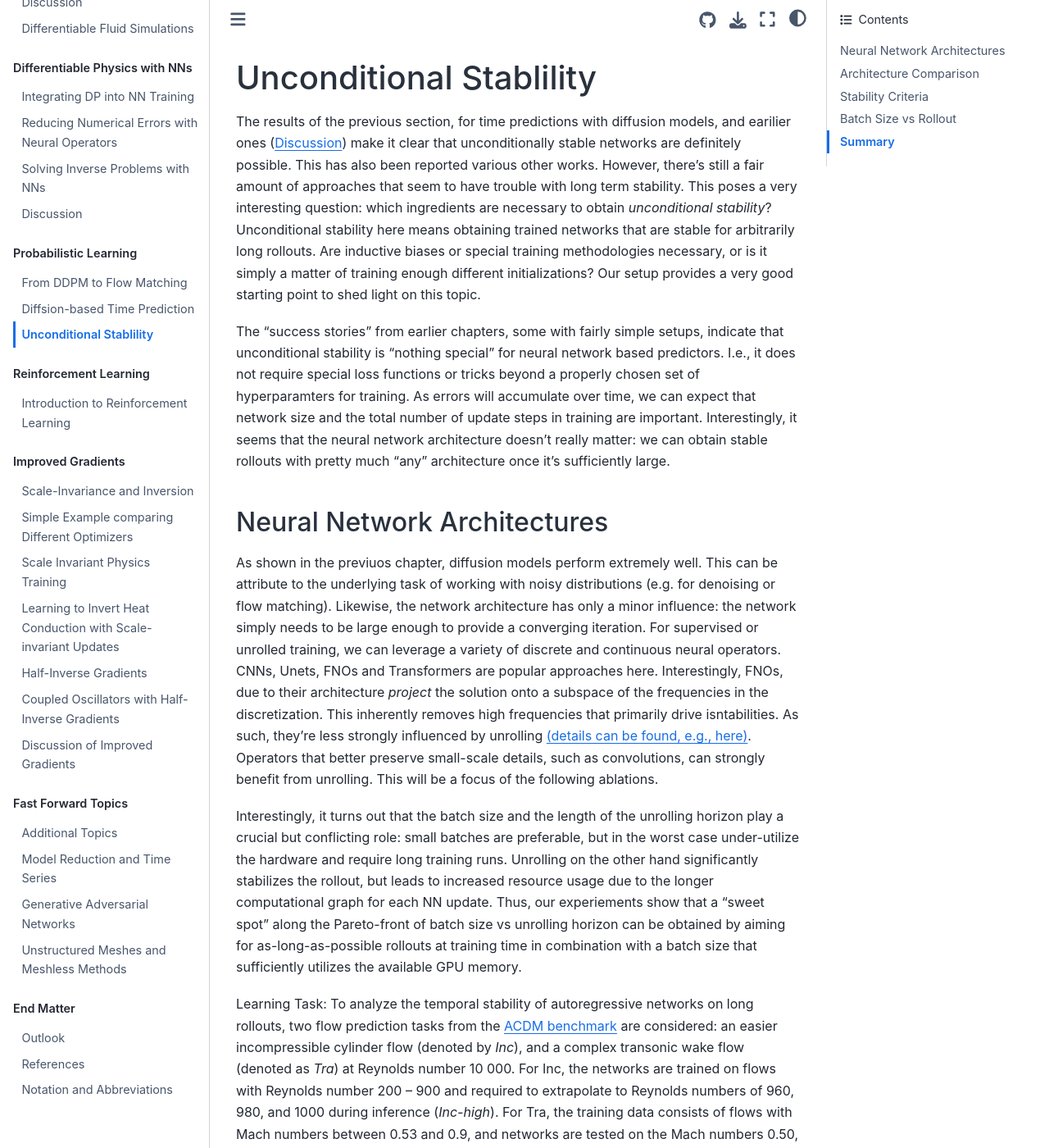
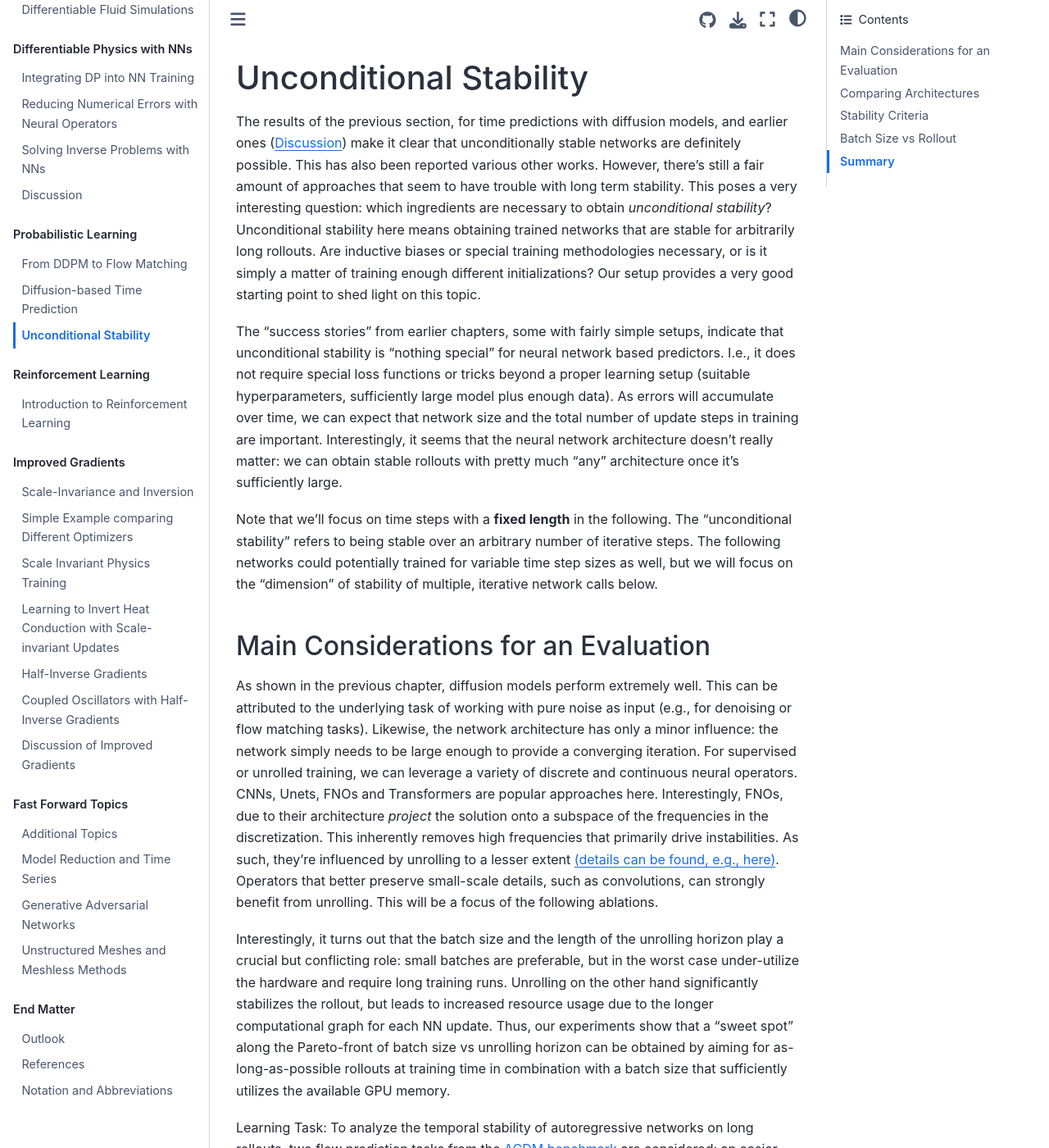
Before and after one commit to tum-pbs/pbdl-book, a Jupyter Book: the page built from probmodels-uncond.md, in a window 1280 px wide and 1400 px high. Shown: the whole window at 82% size. Built offline with Jupyter Book 1.0.4 settings and Sphinx 7.4.7 and the Sphinx Book theme 1.1.4, drawn with Linux system fonts in a browser that asks for light colours; pages that are not in the unit, such as notebooks, are missing from menus; some of the changed text lies outside the part shown.

Commit message:
fixed typos Georg

````diff
--- a/_config.yml
+++ b/_config.yml
@@ -2,9 +2,9 @@
 # Learn more at https://jupyterbook.org/customize/config.html
 
 title: Physics-based Deep Learning
-author: N. Thuerey, P. Holl, M. Mueller, P. Schnell, F. Trost, K. Um
+author: N. Thuerey, B. Holzschuh, P. Holl, G. Kohl, P. Schnell, F. Trost
 logo: resources/logo.jpg
-copyright: "2021,2022"
+copyright: "2021 - 2025"
 only_build_toc_files: true
 
 launch_buttons:
--- a/probmodels-uncond.md
+++ b/probmodels-uncond.md
@@ -1,34 +1,34 @@
-Unconditional Stablility
+Unconditional Stability
 =======================
 
-The results of the previous section, for time predictions with diffusion models, and earilier ones ({doc}`diffphys-discuss`)
+The results of the previous section, for time predictions with diffusion models, and earlier ones ({doc}`diffphys-discuss`)
 make it clear that unconditionally stable networks are definitely possible.
 This has also been reported various other works. However, there's still a fair amount of approaches that seem to have trouble with long term stability.
 This poses a very interesting question: which ingredients are necessary to obtain _unconditional stability_?
 Unconditional stability here means obtaining trained networks that are stable for arbitrarily long rollouts. Are inductive biases or special training methodologies necessary, or is it simply a matter of training enough different initializations? Our setup provides a very good starting point to shed light on this topic.
 
-The "success stories" from earlier chapters, some with fairly simple setups, indicate that unconditional stability is “nothing special” for neural network based predictors. I.e., it does not require special loss functions or tricks beyond a properly chosen set of hyperparamters for training. As errors will accumulate over time, we can expect that network size and the total number of update steps in training are important. Interestingly, it seems that the neural network architecture doesn’t really matter: we can obtain stable rollouts with pretty much “any” architecture once it’s sufficiently large.
+The "success stories" from earlier chapters, some with fairly simple setups, indicate that unconditional stability is “nothing special” for neural network based predictors. I.e., it does not require special loss functions or tricks beyond a proper learning setup (suitable hyperparameters, sufficiently large model plus enough data).
+As errors will accumulate over time, we can expect that network size and the total number of update steps in training are important. Interestingly, it seems that the neural network architecture doesn’t really matter: we can obtain stable rollouts with pretty much “any” architecture once it’s sufficiently large.
 
-## Neural Network Architectures
+Note that we'll focus on time steps with a **fixed length** in the following. The "unconditional stability" refers to being stable over an arbitrary number of iterative steps. The following networks could potentially trained for variable time step sizes as well, but we will focus on the "dimension" of stability of multiple, iterative network calls below.
 
-As shown in the previuos chapter, diffusion models perform extremely well. This can be attribute to the underlying task of working with noisy distributions (e.g. for denoising or flow matching). Likewise, the network architecture has only a minor influence: the network simply needs to be large enough to provide a converging iteration. For supervised  or unrolled training, we can leverage a variety of discrete and continuous neural operators. CNNs, Unets, FNOs and Transformers are popular approaches here.
-Interestingly, FNOs, due to their architecture _project_ the solution onto a subspace of the frequencies in the discretization. This inherently removes high frequencies that primarily drive isntabilities. As such, they're less strongly influenced by unrolling [(details can be found, e.g., here)](https://tum-pbs.github.io/apebench-paper/).
+## Main Considerations for an Evaluation
+
+As shown in the previous chapter, diffusion models perform extremely well. This can be attributed to the underlying task of working with pure noise as input (e.g., for denoising or flow matching tasks). Likewise, the network architecture has only a minor influence: the network simply needs to be large enough to provide a converging iteration. For supervised  or unrolled training, we can leverage a variety of discrete and continuous neural operators. CNNs, Unets, FNOs and Transformers are popular approaches here.
+Interestingly, FNOs, due to their architecture _project_ the solution onto a subspace of the frequencies in the discretization. This inherently removes high frequencies that primarily drive instabilities. As such, they're influenced by unrolling to a lesser extent [(details can be found, e.g., here)](https://tum-pbs.github.io/apebench-paper/).
 Operators that better preserve small-scale details, such as convolutions, can strongly benefit from unrolling. This will be a focus of the following ablations.
 
-Interestingly, it turns out that the batch size and the length of the unrolling horizon play a crucial but conflicting role: small batches are preferable, but in the worst case under-utilize the hardware and require long training runs. Unrolling on the other hand significantly stabilizes the rollout, but leads to increased resource usage due to the longer computational graph for each NN update. Thus, our experiements show that a “sweet spot” along the Pareto-front of batch size vs unrolling horizon can be obtained by aiming for as-long-as-possible rollouts at training time in combination with a batch size that sufficiently utilizes the available GPU memory.
+Interestingly, it turns out that the batch size and the length of the unrolling horizon play a crucial but conflicting role: small batches are preferable, but in the worst case under-utilize the hardware and require long training runs. Unrolling on the other hand significantly stabilizes the rollout, but leads to increased resource usage due to the longer computational graph for each NN update. Thus, our experiments show that a “sweet spot” along the Pareto-front of batch size vs unrolling horizon can be obtained by aiming for as-long-as-possible rollouts at training time in combination with a batch size that sufficiently utilizes the available GPU memory.
 
-Learning Task: To analyze the temporal stability of autoregressive networks on long rollouts, two flow prediction tasks from the [ACDM benchmark](https://github.com/tum-pbs/autoreg-pde-diffusion) are considered: an easier incompressible cylinder flow (denoted by _Inc_), and a complex transonic wake flow (denoted as _Tra_) at Reynolds number 10 000. For Inc, the networks are trained on flows with Reynolds number 200 – 900 and required to extrapolate to Reynolds numbers of 960, 980, and 1000 during inference (_Inc-high_). For Tra, the training data consists of flows with Mach numbers between 0.53 and 0.9, and networks are tested on the Mach numbers 0.50, 0.51, and 0.52 (denoted by _Tra-ext_). This Mach number is tough as
+Learning Task: To analyze the temporal stability of autoregressive networks on long rollouts, two flow prediction tasks from the [ACDM benchmark](https://github.com/tum-pbs/autoreg-pde-diffusion) are considered: an easier incompressible cylinder flow (denoted by _Inc_), and a complex transonic wake flow (denoted by _Tra_) at Reynolds number 10 000. For Inc, the networks are trained on flows with Reynolds number 200 – 900 and required to extrapolate to Reynolds numbers of 960, 980, and 1000 during inference (_Inc-high_). For Tra, the training data consists of flows with Mach numbers between 0.53 and 0.9, and networks are tested on the Mach numbers 0.50, 0.51, and 0.52 (denoted by _Tra-ext_). This Mach number is tough as it contains a substantial amounts of shocks that interact with the flow.
 For each sequences in both data sets, three training runs of each architecture are unrolled over 200.000 steps. This unrolling length is no proof that these networks yield infinitely long stable rollouts, but they feature an extremely small probability for blowups.
 
-## Architecture Comparison
+## Comparing Architectures
 
 As a first comparison, we'll train three network architectures with an identical U-Net architecture, that use different stabilization techniques. This comparison shows that it is possible to successfully achieve the task "unconditional stability" in different ways:
 - Unrolled training (_U-Net-ut_) where gradients are backpropagated through multiple time steps during training.
 - Networks trained on a single prediction step with added training noise (_U-Net-tn_). This technique is known to improve stability by reducing data shift, as the added noise emulates errors that accumulate during inference.
 - Autoregressive conditional diffusion models (ACDM). A denoising diffusion model is conditioned on the previous time step and iteratively refines noise to create a prediction for the next step, as shown in {doc}`probmodels-time`.
-
-NT_DEBUG, todo, more ACDM discussion below!
-    images from : 2024-08-05-long-rollout-www/Long Rollouts/imgs/
 
 
 ```{figure} resources/probmodels-uncond01.png
@@ -76,7 +76,7 @@ Three factors that did not substantially impact rollout stability in experiments
 ## Batch Size vs Rollout
 
 Interestingly, the batch size turns out to be an important factor:
-it can substantially impact the stability of autoregressive networks. This is similar to the image domain, where smaller batches are know to improve generalization (this is the motivation for using mini-batching instead of gradients over the full data set). The impact of the batch size on the stability and training time is shown in the figure below, for both investigated data sets. Networks that only come close to the ideal rollout lenght at a large batch size, can be stabilized with smaller batches. However, this effect does not completely remove the need for unrolled training, as networks without unrolling were unstable across all tested batch sizes. For the Inc case, the U-Net width was reduced by a factor of 8 across layers (in comparison to above), to artifically increase the difficulty of this task. Otherwise all parameter configurations would already be stable and show the effect of varying the batchsize.
+it can substantially impact the stability of autoregressive networks. This is similar to the image domain, where smaller batches are know to improve generalization (this is the motivation for using mini-batching instead of gradients over the full data set). The impact of the batch size on the stability and training time is shown in the figure below, for both investigated data sets. Networks that only come close to the ideal rollout length at a large batch size, can be stabilized with smaller batches. However, this effect does not completely remove the need for unrolled training, as networks without unrolling were unstable across all tested batch sizes. For the Inc case, the U-Net width was reduced by a factor of 8 across layers (in comparison to above), to artificially increase the difficulty of this task. Otherwise all parameter configurations would already be stable and show the effect of varying the batchsize.
 
 ```{figure} resources/probmodels-uncond04a.png
 ---
@@ -91,7 +91,7 @@ Percentage of stable runs and training time for different combinations of rollou
 height: 210px
 name: probmodels-uncond04b
 ---
-Percentage of stable runs and training time for rollout length and batch size for the Inc-high data set. Grey again indicates out-of-memory (mem) or overly high computations (-).
+Percentage of stable runs and training time for rollout length and batch size for the Inc-high data set. Grey again indicates out-of-memory (mem) or overly high computational demands (-).
 ```
 
 This shows that increasing the batch size is more expensive in terms of training time on both data sets, due to less memory efficient computations. Using longer rollouts during training does not necessarily induce longer training times, as we compensate for longer rollouts with a smaller number of updates per epoch. E.g., we use either 250 batches with a rollout of 4, or 125 batches with a rollout of 8. Thus the number of simulation states that each network sees over the course of training remains constant. However, we did in practice observe additional computational costs for training the larger U-Net network on Tra-ext. This leads to the "central" question in these ablations: which combination of rollout length and batch size is most efficient?
@@ -104,7 +104,7 @@ name: probmodels-uncond05
 Training time for different combinations of rollout length and batch size to on the Tra-ext data set (left) and the Inc-high data set (right). Only configurations that to lead to highly stable networks (stable run percentage >= 89%) are shown.
 ```
 
-This figure answers this question by showing the central tradeoff between rollout length and batch size (only stable versions are included here).
+The figure above answers this question by showing the central tradeoff between rollout length and batch size (only stable versions are included here).
 To achieve _unconditionally stable_ networks and neural operators, it is consistently beneficial to choose configurations where large rollout lengths are paired with a batch size that is big enough the sufficiently utilize the available GPU memory. This means, improved stability is achieved more efficiently with longer training rollouts rather than smaller batches, as indicated by the green dots with the lowest training times.
 
 ## Summary
````
Also changed, not shown: other parts of probmodels-uncond.md (+2 -2 lines), probmodels-time.ipynb.
